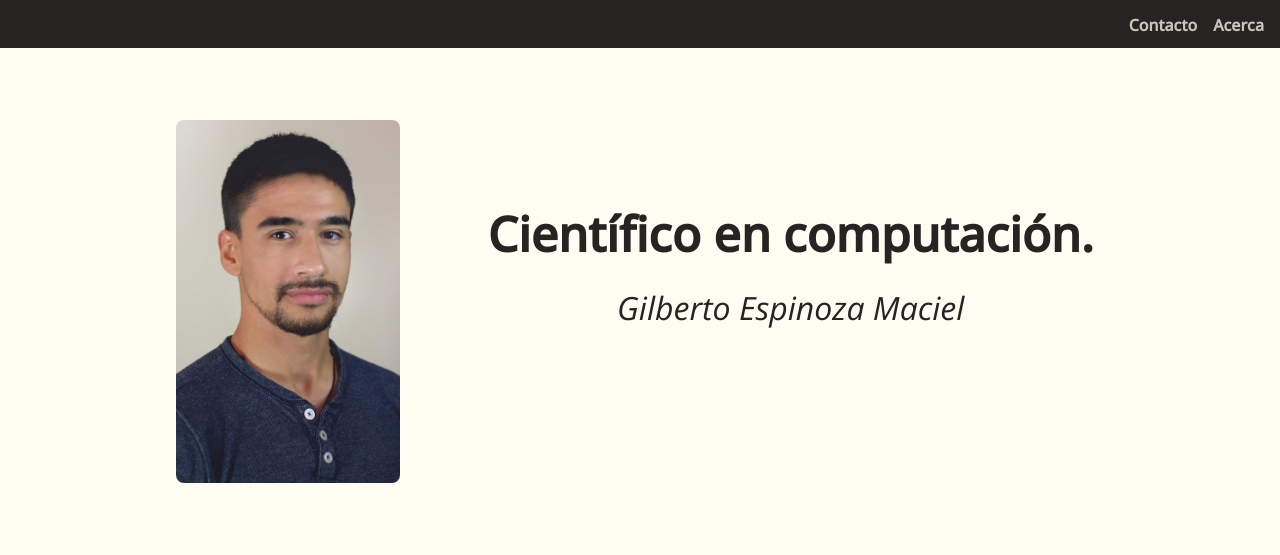
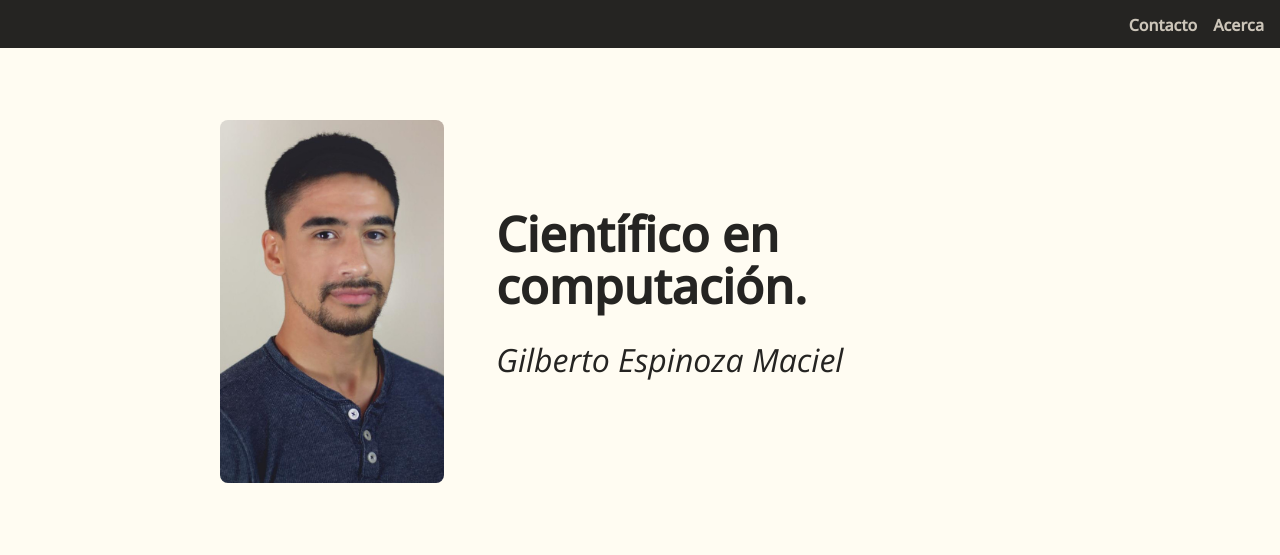
Before and after one commit to gilbertoesp/gilbertoesp.github.io, a plain HTML site: page index.html in a window 1280 px wide. Shown: the top 555 px of the page. Drawn offline with nearby package versions, Linux system fonts and the light colour scheme.

Commit message:
Corregido movimiento responsivo en pantallas 4k

```diff
--- a/css/desktop.css
+++ b/css/desktop.css
@@ -1,14 +1,15 @@
 .contenido__portada{
     height: fit-content;
     padding-bottom: 64px;
+    margin: 0 auto;
+}
+.portada__contenedor{
+    width: 70%;
 }
 .portada__titulo{
     padding-top: 96px;
-    display: flex;
-    flex-wrap: wrap;
-    align-content: flex-start;
-    justify-content: center;
-    align-items: center;
+    padding-left: 32px;
+    text-align: left;
 }
 .portada__titulo h1 {
     font-size: 4.8rem;
```
